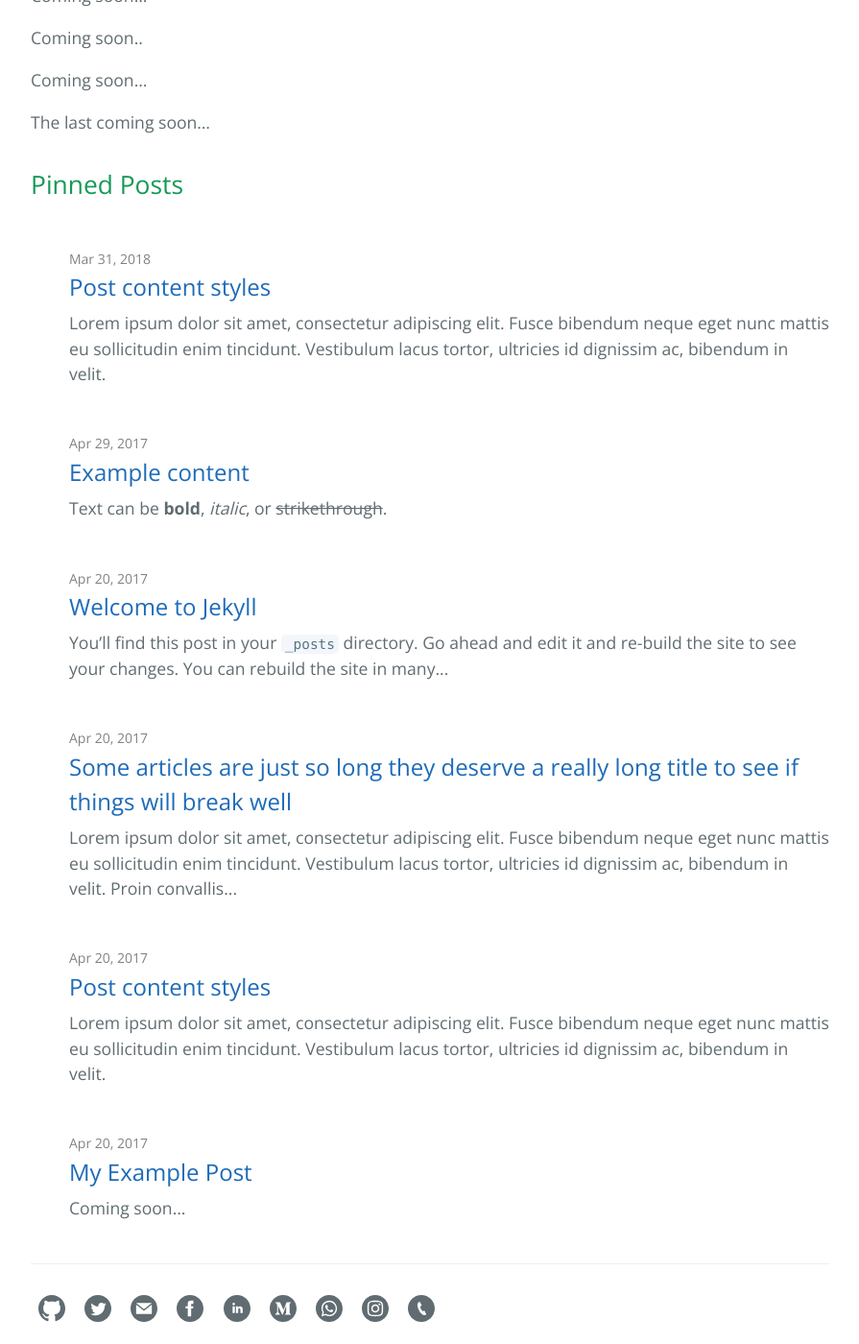
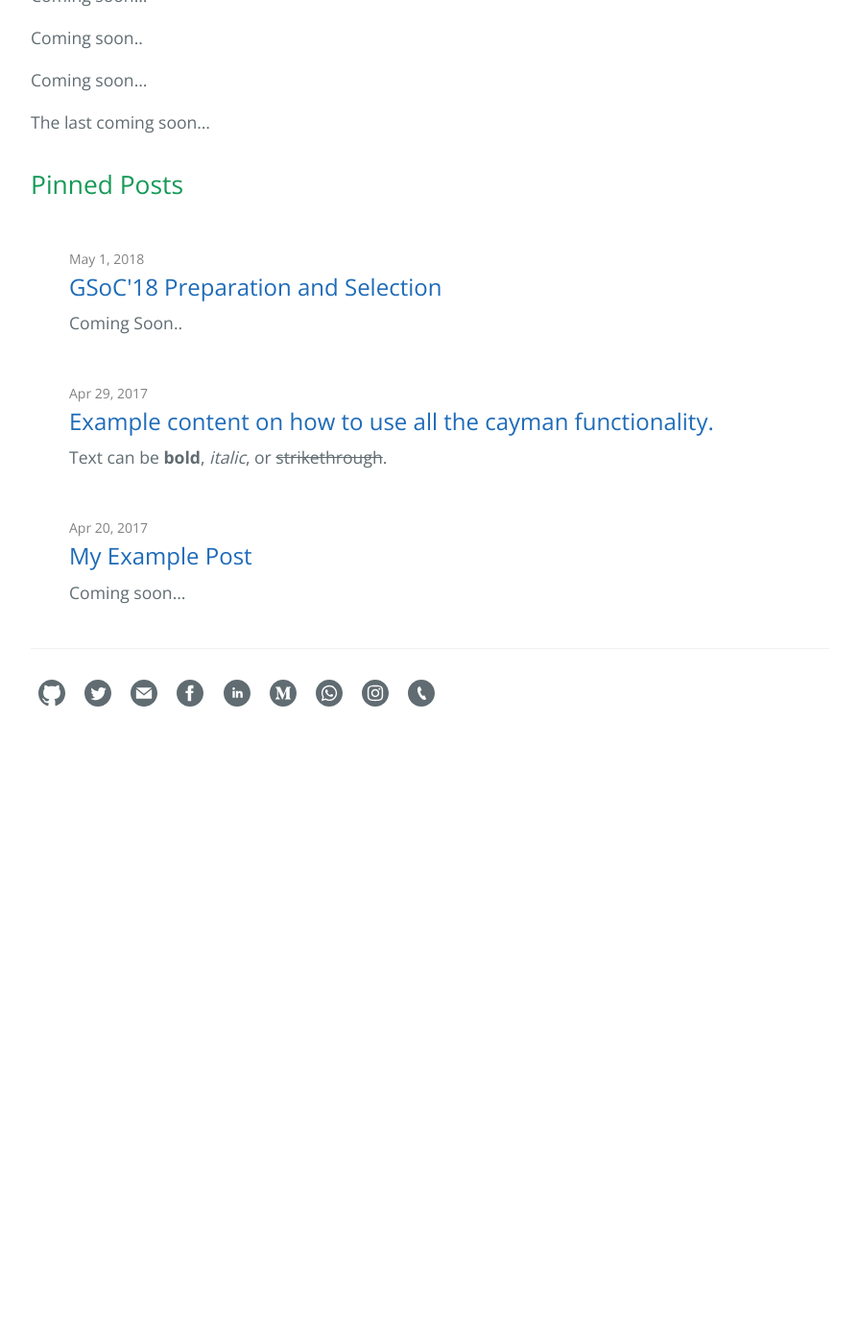
Before and after one commit to sks444/sks444.github.io, a Jekyll site: the page built from index.md, in a window 1280 px wide and 1400 px high, scrolled down 752 px. Shown: the whole window at 96% size, without its empty margins (192-1087 px from the left). Built offline with Jekyll 4.4.1, drawn with Linux system fonts in a browser that asks for light colours; after the commit the page ends 1542 px from its top, so only the background shows below that.

Commit message:
Some more editing

````diff
--- a/_layouts/default.html
+++ b/_layouts/default.html
@@ -124,7 +124,7 @@
         <!-- Facebook icon -->
         <div class="tooltip">
           <span class="my-span-icon">
-            <a href="https://facebook.com/ishan.srivastava.507" aria-label="https://facebook.com/sks444">
+            <a href="https://facebook.com/sks444" aria-label="https://facebook.com/sks444">
               <svg class="my-svg-icon" xmlns="http://www.w3.org/2000/svg" width="24" height="24" viewBox="0 0 24 24"><path d="M12 0c-6.627 0-12 5.373-12 12s5.373 12 12 12 12-5.373 12-12-5.373-12-12-12zm3 8h-1.35c-.538 0-.65.221-.65.778v1.222h2l-.209 2h-1.791v7h-3v-7h-2v-2h2v-2.308c0-1.769.931-2.692 3.029-2.692h1.971v3z"/></svg>
             </a>
           </span>
--- a/_posts/2017-04-20-post-content-styles.md
+++ /dev/null
@@ -1,90 +0,0 @@
----
-layout: post
-title: "Post content styles"
-tagline: "This post demonstrates post content styles"
-categories: projects
-image: /thumbnail-mobile.png
-author: "Bart Simpson"
-meta: "Springfield"
----
-
-Lorem ipsum dolor sit amet, consectetur adipiscing elit. Fusce bibendum neque eget nunc mattis eu sollicitudin enim tincidunt. Vestibulum lacus tortor, ultricies id dignissim ac, bibendum in velit.
-
-## Some great heading (h2)
-
-Proin convallis mi ac felis pharetra aliquam. Curabitur dignissim accumsan rutrum. In arcu magna, aliquet vel pretium et, molestie et arcu.
-
-Mauris lobortis nulla et felis ullamcorper bibendum. Phasellus et hendrerit mauris. Proin eget nibh a massa vestibulum pretium. Suspendisse eu nisl a ante aliquet bibendum quis a nunc. Praesent varius interdum vehicula. Aenean risus libero, placerat at vestibulum eget, ultricies eu enim. Praesent nulla tortor, malesuada adipiscing adipiscing sollicitudin, adipiscing eget est.
-
-## Another great heading (h2)
-
-Lorem ipsum dolor sit amet, consectetur adipiscing elit. Fusce bibendum neque eget nunc mattis eu sollicitudin enim tincidunt. Vestibulum lacus tortor, ultricies id dignissim ac, bibendum in velit.
-
-### Some great subheading (h3)
-
-Proin convallis mi ac felis pharetra aliquam. Curabitur dignissim accumsan rutrum. In arcu magna, aliquet vel pretium et, molestie et arcu. Mauris lobortis nulla et felis ullamcorper bibendum.
-
-Phasellus et hendrerit mauris. Proin eget nibh a massa vestibulum pretium. Suspendisse eu nisl a ante aliquet bibendum quis a nunc.
-
-### Some great subheading (h3)
-
-Praesent varius interdum vehicula. Aenean risus libero, placerat at vestibulum eget, ultricies eu enim. Praesent nulla tortor, malesuada adipiscing adipiscing sollicitudin, adipiscing eget est.
-
-> This quote will change your life. It will reveal the secrets of the universe, and all the wonders of humanity. Don't misuse it.
-
-Lorem ipsum dolor sit amet, consectetur adipiscing elit. Fusce bibendum neque eget nunc mattis eu sollicitudin enim tincidunt.
-
-### Some great subheading (h3)
-
-Vestibulum lacus tortor, ultricies id dignissim ac, bibendum in velit. Proin convallis mi ac felis pharetra aliquam. Curabitur dignissim accumsan rutrum.
-
-```html
-<html>
-  <head>
-  </head>
-  <body>
-    <p>Hello, World!</p>
-  </body>
-</html>
-```
-
-
-In arcu magna, aliquet vel pretium et, molestie et arcu. Mauris lobortis nulla et felis ullamcorper bibendum. Phasellus et hendrerit mauris.
-
-#### You might want a sub-subheading (h4)
-
-In arcu magna, aliquet vel pretium et, molestie et arcu. Mauris lobortis nulla et felis ullamcorper bibendum. Phasellus et hendrerit mauris.
-
-In arcu magna, aliquet vel pretium et, molestie et arcu. Mauris lobortis nulla et felis ullamcorper bibendum. Phasellus et hendrerit mauris.
-
-#### But it's probably overkill (h4)
-
-In arcu magna, aliquet vel pretium et, molestie et arcu. Mauris lobortis nulla et felis ullamcorper bibendum. Phasellus et hendrerit mauris.
-
-### Oh hai, an unordered list!!
-
-In arcu magna, aliquet vel pretium et, molestie et arcu. Mauris lobortis nulla et felis ullamcorper bibendum. Phasellus et hendrerit mauris.
-
-- First item, yo
-- Second item, dawg
-- Third item, what what?!
-- Fourth item, fo sheezy my neezy
-
-### Oh hai, an ordered list!!
-
-In arcu magna, aliquet vel pretium et, molestie et arcu. Mauris lobortis nulla et felis ullamcorper bibendum. Phasellus et hendrerit mauris.
-
-1. First item, yo
-2. Second item, dawg
-3. Third item, what what?!
-4. Fourth item, fo sheezy my neezy
-
-
-
-## Headings are cool! (h2)
-
-Proin eget nibh a massa vestibulum pretium. Suspendisse eu nisl a ante aliquet bibendum quis a nunc. Praesent varius interdum vehicula. Aenean risus libero, placerat at vestibulum eget, ultricies eu enim. Praesent nulla tortor, malesuada adipiscing adipiscing sollicitudin, adipiscing eget est.
-
-Praesent nulla tortor, malesuada adipiscing adipiscing sollicitudin, adipiscing eget est.
-
-Proin eget nibh a massa vestibulum pretium. Suspendisse eu nisl a ante aliquet bibendum quis a nunc.
--- a/_posts/2017-04-20-super-long-article.md
+++ /dev/null
@@ -1,11 +0,0 @@
----
-layout: post
-title: "Some articles are just so long they deserve a really long title to see if things will break well"
-categories: blog
----
-
-Lorem ipsum dolor sit amet, consectetur adipiscing elit. Fusce bibendum neque eget nunc mattis eu sollicitudin enim tincidunt. Vestibulum lacus tortor, ultricies id dignissim ac, bibendum in velit. Proin convallis mi ac felis pharetra aliquam. Curabitur dignissim accumsan rutrum. In arcu magna, aliquet vel pretium et, molestie et arcu. Mauris lobortis nulla et felis ullamcorper bibendum. Phasellus et hendrerit mauris. Proin eget nibh a massa vestibulum pretium. Suspendisse eu nisl a ante aliquet bibendum quis a nunc. Praesent varius interdum vehicula. Aenean risus libero, placerat at vestibulum eget, ultricies eu enim. Praesent nulla tortor, malesuada adipiscing adipiscing sollicitudin, adipiscing eget est.
-
-Lorem ipsum dolor sit amet, consectetur adipiscing elit. Fusce bibendum neque eget nunc mattis eu sollicitudin enim tincidunt. Vestibulum lacus tortor, ultricies id dignissim ac, bibendum in velit. Proin convallis mi ac felis pharetra aliquam. Curabitur dignissim accumsan rutrum. In arcu magna, aliquet vel pretium et, molestie et arcu. Mauris lobortis nulla et felis ullamcorper bibendum. Phasellus et hendrerit mauris. Proin eget nibh a massa vestibulum pretium. Suspendisse eu nisl a ante aliquet bibendum quis a nunc. Praesent varius interdum vehicula. Aenean risus libero, placerat at vestibulum eget, ultricies eu enim. Praesent nulla tortor, malesuada adipiscing adipiscing sollicitudin, adipiscing eget est.
-
-Lorem ipsum dolor sit amet, consectetur adipiscing elit. Fusce bibendum neque eget nunc mattis eu sollicitudin enim tincidunt. Vestibulum lacus tortor, ultricies id dignissim ac, bibendum in velit. Proin convallis mi ac felis pharetra aliquam. Curabitur dignissim accumsan rutrum. In arcu magna, aliquet vel pretium et, molestie et arcu. Mauris lobortis nulla et felis ullamcorper bibendum. Phasellus et hendrerit mauris. Proin eget nibh a massa vestibulum pretium. Suspendisse eu nisl a ante aliquet bibendum quis a nunc. Praesent varius interdum vehicula. Aenean risus libero, placerat at vestibulum eget, ultricies eu enim. Praesent nulla tortor, malesuada adipiscing adipiscing sollicitudin, adipiscing eget est.
--- a/_posts/2017-04-20-welcome-to-jekyll.md
+++ /dev/null
@@ -1,24 +0,0 @@
----
-layout: post
-title: "Welcome to Jekyll"
-categories: blog
----
-You’ll find this post in your `_posts` directory. Go ahead and edit it and re-build the site to see your changes. You can rebuild the site in many different ways, but the most common way is to run `jekyll serve`, which launches a web server and auto-regenerates your site when a file is updated.
-
-To add new posts, simply add a file in the `_posts` directory that follows the convention `YYYY-MM-DD-name-of-post.ext` and includes the necessary front matter. Take a look at the source for this post to get an idea about how it works.
-
-Jekyll also offers powerful support for code snippets:
-
-{% highlight ruby %}
-def print_hi(name)
-  puts "Hi, #{name}"
-end
-print_hi('Tom')
-#=> prints 'Hi, Tom' to STDOUT.
-{% endhighlight %}
-
-Check out the [Jekyll docs][jekyll-docs] for more info on how to get the most out of Jekyll. File all bugs/feature requests at [Jekyll’s GitHub repo][jekyll-gh]. If you have questions, you can ask them on [Jekyll Talk][jekyll-talk].
-
-[jekyll-docs]: http://jekyllrb.com/docs/home
-[jekyll-gh]:   https://github.com/jekyll/jekyll
-[jekyll-talk]: https://talk.jekyllrb.com/
--- a/_posts/2017-04-29-cayman-example-content.md
+++ b/_posts/2017-04-29-cayman-example-content.md
@@ -1,6 +1,6 @@
 ---
 layout: post
-title: "Example content"
+title: "Example content on how to use all the cayman functionality."
 categories: blog
 ---
 
--- a/_posts/2018-03-31-demo.md
+++ /dev/null
@@ -1,90 +0,0 @@
----
-layout: post
-title: "Post content styles"
-tagline: "Demo GSoC Post which should be pinned"
-categories: gsoc pinned
-image: /thumbnail-mobile.png
-author: "Bart Simpson"
-meta: "Springfield"
----
-
-Lorem ipsum dolor sit amet, consectetur adipiscing elit. Fusce bibendum neque eget nunc mattis eu sollicitudin enim tincidunt. Vestibulum lacus tortor, ultricies id dignissim ac, bibendum in velit.
-
-## Some great heading (h2)
-
-Proin convallis mi ac felis pharetra aliquam. Curabitur dignissim accumsan rutrum. In arcu magna, aliquet vel pretium et, molestie et arcu.
-
-Mauris lobortis nulla et felis ullamcorper bibendum. Phasellus et hendrerit mauris. Proin eget nibh a massa vestibulum pretium. Suspendisse eu nisl a ante aliquet bibendum quis a nunc. Praesent varius interdum vehicula. Aenean risus libero, placerat at vestibulum eget, ultricies eu enim. Praesent nulla tortor, malesuada adipiscing adipiscing sollicitudin, adipiscing eget est.
-
-## Another great heading (h2)
-
-Lorem ipsum dolor sit amet, consectetur adipiscing elit. Fusce bibendum neque eget nunc mattis eu sollicitudin enim tincidunt. Vestibulum lacus tortor, ultricies id dignissim ac, bibendum in velit.
-
-### Some great subheading (h3)
-
-Proin convallis mi ac felis pharetra aliquam. Curabitur dignissim accumsan rutrum. In arcu magna, aliquet vel pretium et, molestie et arcu. Mauris lobortis nulla et felis ullamcorper bibendum.
-
-Phasellus et hendrerit mauris. Proin eget nibh a massa vestibulum pretium. Suspendisse eu nisl a ante aliquet bibendum quis a nunc.
-
-### Some great subheading (h3)
-
-Praesent varius interdum vehicula. Aenean risus libero, placerat at vestibulum eget, ultricies eu enim. Praesent nulla tortor, malesuada adipiscing adipiscing sollicitudin, adipiscing eget est.
-
-> This quote will change your life. It will reveal the secrets of the universe, and all the wonders of humanity. Don't misuse it.
-
-Lorem ipsum dolor sit amet, consectetur adipiscing elit. Fusce bibendum neque eget nunc mattis eu sollicitudin enim tincidunt.
-
-### Some great subheading (h3)
-
-Vestibulum lacus tortor, ultricies id dignissim ac, bibendum in velit. Proin convallis mi ac felis pharetra aliquam. Curabitur dignissim accumsan rutrum.
-
-```html
-<html>
-  <head>
-  </head>
-  <body>
-    <p>Hello, World!</p>
-  </body>
-</html>
-```
-
-
-In arcu magna, aliquet vel pretium et, molestie et arcu. Mauris lobortis nulla et felis ullamcorper bibendum. Phasellus et hendrerit mauris.
-
-#### You might want a sub-subheading (h4)
-
-In arcu magna, aliquet vel pretium et, molestie et arcu. Mauris lobortis nulla et felis ullamcorper bibendum. Phasellus et hendrerit mauris.
-
-In arcu magna, aliquet vel pretium et, molestie et arcu. Mauris lobortis nulla et felis ullamcorper bibendum. Phasellus et hendrerit mauris.
-
-#### But it's probably overkill (h4)
-
-In arcu magna, aliquet vel pretium et, molestie et arcu. Mauris lobortis nulla et felis ullamcorper bibendum. Phasellus et hendrerit mauris.
-
-### Oh hai, an unordered list!!
-
-In arcu magna, aliquet vel pretium et, molestie et arcu. Mauris lobortis nulla et felis ullamcorper bibendum. Phasellus et hendrerit mauris.
-
-- First item, yo
-- Second item, dawg
-- Third item, what what?!
-- Fourth item, fo sheezy my neezy
-
-### Oh hai, an ordered list!!
-
-In arcu magna, aliquet vel pretium et, molestie et arcu. Mauris lobortis nulla et felis ullamcorper bibendum. Phasellus et hendrerit mauris.
-
-1. First item, yo
-2. Second item, dawg
-3. Third item, what what?!
-4. Fourth item, fo sheezy my neezy
-
-
-
-## Headings are cool! (h2)
-
-Proin eget nibh a massa vestibulum pretium. Suspendisse eu nisl a ante aliquet bibendum quis a nunc. Praesent varius interdum vehicula. Aenean risus libero, placerat at vestibulum eget, ultricies eu enim. Praesent nulla tortor, malesuada adipiscing adipiscing sollicitudin, adipiscing eget est.
-
-Praesent nulla tortor, malesuada adipiscing adipiscing sollicitudin, adipiscing eget est.
-
-Proin eget nibh a massa vestibulum pretium. Suspendisse eu nisl a ante aliquet bibendum quis a nunc.
--- /dev/null
+++ b/_posts/2018-05-1-GSoC'18-preparation_and_selection.md
@@ -0,0 +1,63 @@
+---
+layout: post
+title: "GSoC'18 Preparation and Selection"
+tagline: "How I got selected into GSoC"
+categories: gsoc pinned
+image: /thumbnail-mobile.png
+author: "Shrikrishna Singh"
+meta: "Springfield"
+---
+
+Coming Soon..
+
+## First Heading
+
+First Paragraph...
+
+## Second Heading
+
+Second Paragraph...
+
+### First Subheading
+
+Another Paragraph.
+
+Another Paragraph.
+
+### Second Subheading
+
+Another Paragraph.
+
+> The Quote will go here!.
+
+The Paragraph Begins again.
+
+### Another Subheading
+
+The codes will go here..
+
+```html
+<html>
+  <head>
+  </head>
+  <body>
+    <p>Hello, World!</p>
+  </body>
+</html>
+```
+
+
+Some details about the code.
+
+#### Sub subheading
+
+paragraph...
+
+### Oh hai, an unordered list!!
+
+The points will go here..
+
+- First item, yo
+- Second item, dawg
+- Third item, what what?!
+- Fourth item, fo sheezy my neezy
````
Also changed, not shown: about.md (+3 -2 lines).
